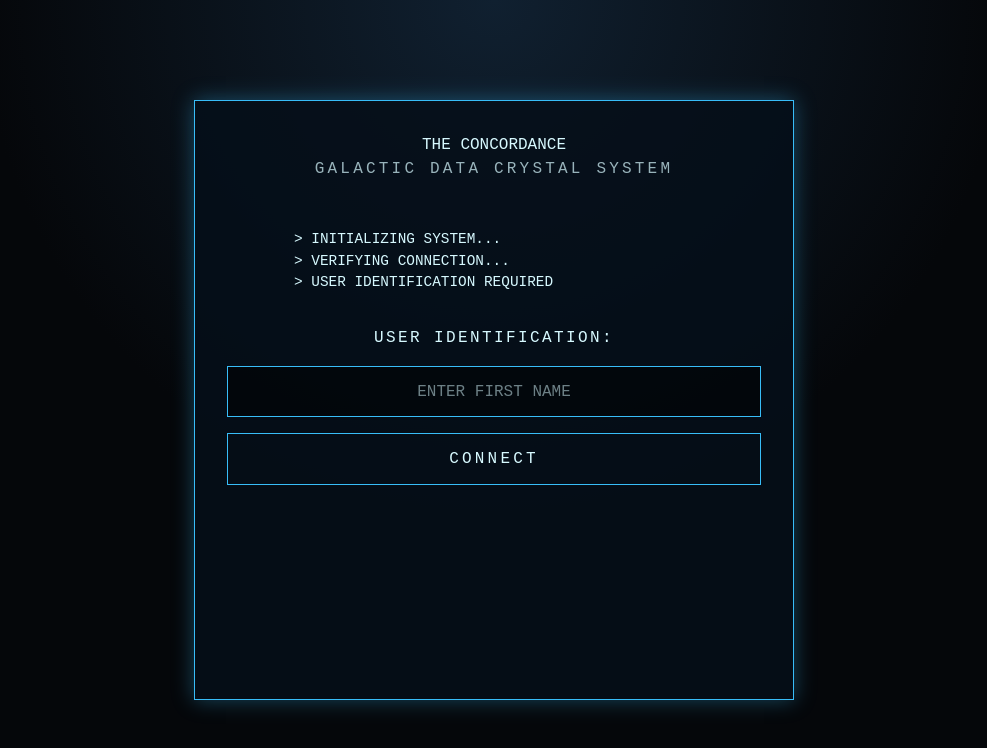
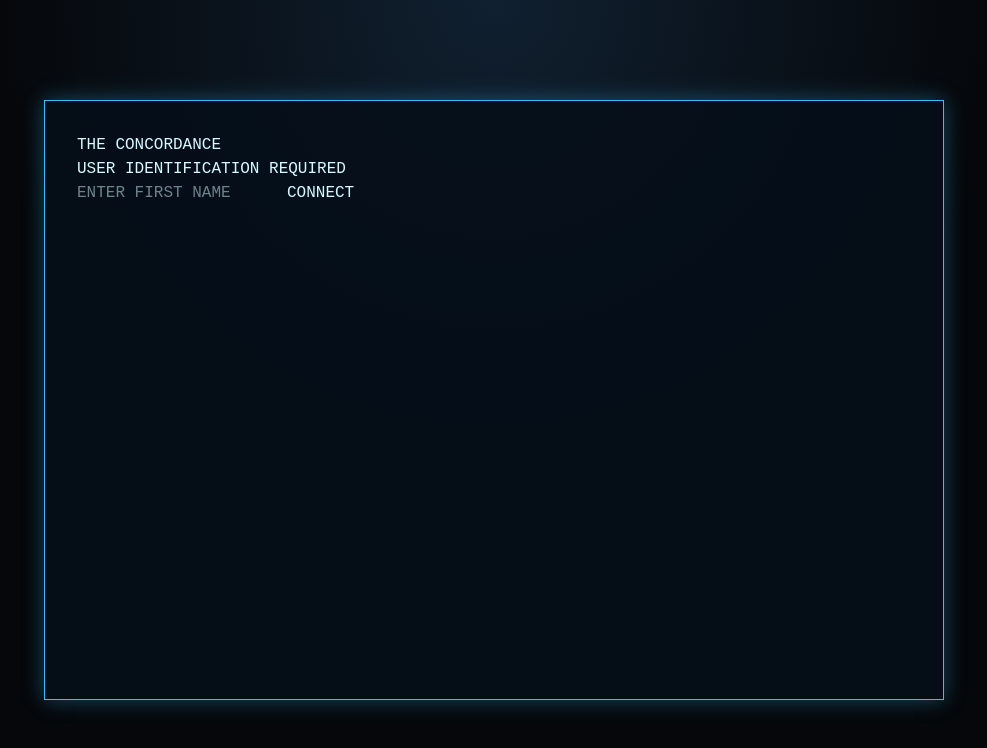
Before and after one commit to connerscampbell/the-concordance, a Next.js app: page / in a window 1280 px wide. Shown: the top 748 px of the page, without its empty margins (146-1133 px from the left). Built offline with nearby package versions, Linux system fonts and the light colour scheme.

Commit message:
Build Concordance core interface

```diff
--- /dev/null
+++ b/app/components/Dashboard.tsx
@@ -0,0 +1,47 @@
+import Sidebar from "./Sidebar";
+import ProfileScreen from "./ProfileScreen";
+
+type DashboardProps = {
+  user: {
+    userName: string;
+    character: {
+      fullName: string;
+      species: string;
+    };
+  };
+};
+
+export default function Dashboard({
+  user,
+}: DashboardProps) {
+  return (
+    <main className="datapad">
+
+      <header className="header">
+        <div>
+          <h1>THE CONCORDANCE</h1>
+          <span>
+            GALACTIC DATA CRYSTAL INTERFACE
+          </span>
+        </div>
+
+        <div className="status">
+          <p>ACCESS: GRANTED</p>
+          <p>STATUS: ONLINE</p>
+        </div>
+      </header>
+
+
+      <div className="interface">
+
+        <Sidebar />
+
+        <ProfileScreen
+          character={user.character}
+        />
+
+      </div>
+
+    </main>
+  );
+}
--- a/app/components/LoginScreen.tsx
+++ b/app/components/LoginScreen.tsx
@@ -2,62 +2,66 @@
 
 import { useState } from "react";
 import { characters } from "../data/characters";
+import Dashboard from "./Dashboard";
 
 export default function LoginScreen() {
+
   const [username, setUsername] = useState("");
-  const [message, setMessage] = useState("");
+  const [user, setUser] = useState<any>(null);
+
 
   function connectUser() {
-    const user = characters.find(
+
+    const foundUser = characters.find(
       (character) =>
-        character.userName.toLowerCase() === username.toLowerCase()
+        character.userName.toLowerCase()
+        === username.toLowerCase()
     );
 
-    if (user) {
-      setMessage(
-        `MATCH FOUND: ${user.character.fullName} (${user.character.species})`
-      );
-    } else {
-      setMessage("NO USER RECORD FOUND");
+
+    if(foundUser){
+      setUser(foundUser);
     }
+
   }
 
+
+  if(user){
+    return (
+      <Dashboard user={user}/>
+    );
+  }
+
+
   return (
-    <main className="datapad login-screen">
-      <div className="panel login-panel">
-        <h1>THE CONCORDANCE</h1>
+    <main className="datapad">
 
-        <p className="subtitle">
-          GALACTIC DATA CRYSTAL SYSTEM
+      <div className="panel">
+
+        <h1>
+          THE CONCORDANCE
+        </h1>
+
+        <p>
+          USER IDENTIFICATION REQUIRED
         </p>
 
-        <div className="boot-text">
-          <p>&gt; INITIALIZING SYSTEM...</p>
-          <p>&gt; VERIFYING CONNECTION...</p>
-          <p>&gt; USER IDENTIFICATION REQUIRED</p>
-        </div>
 
-        <div className="login-box">
-          <label>
-            USER IDENTIFICATION:
-          </label>
+        <input
+          placeholder="ENTER FIRST NAME"
+          value={username}
+          onChange={(e)=>
+            setUsername(e.target.value)
+          }
+        />
 
-          <input
-            type="text"
-            placeholder="ENTER FIRST NAME"
-            value={username}
-            onChange={(e) => setUsername(e.target.value)}
-          />
 
-          <button onClick={connectUser}>
-            CONNECT
-          </button>
+        <button onClick={connectUser}>
+          CONNECT
+        </button>
 
-          <p>
-            {message}
-          </p>
-        </div>
       </div>
+
     </main>
   );
 }
--- /dev/null
+++ b/app/components/ProfileScreen.tsx
@@ -0,0 +1,30 @@
+type ProfileProps = {
+  character: {
+    fullName: string;
+    species: string;
+  };
+};
+
+export default function ProfileScreen({
+  character,
+}: ProfileProps) {
+  return (
+    <section className="profile-panel">
+      <h2>PERSONNEL FILE</h2>
+
+      <p>NAME:</p>
+      <h1>{character.fullName}</h1>
+
+      <p>SPECIES:</p>
+      <h2>{character.species}</h2>
+
+      <hr />
+
+      <p>STATUS:</p>
+      <h2>ACTIVE</h2>
+
+      <p>CLASS:</p>
+      <h2>UNKNOWN</h2>
+    </section>
+  );
+}
--- /dev/null
+++ b/app/components/Sidebar.tsx
@@ -0,0 +1,16 @@
+export default function Sidebar() {
+  return (
+    <aside className="sidebar">
+      <h2>SYSTEM MENU</h2>
+
+      <nav>
+        <button>PROFILE</button>
+        <button>ABILITIES</button>
+        <button>COMBAT</button>
+        <button>INVENTORY</button>
+        <button>CONTACTS</button>
+        <button>ARCHIVE</button>
+      </nav>
+    </aside>
+  );
+}
```
